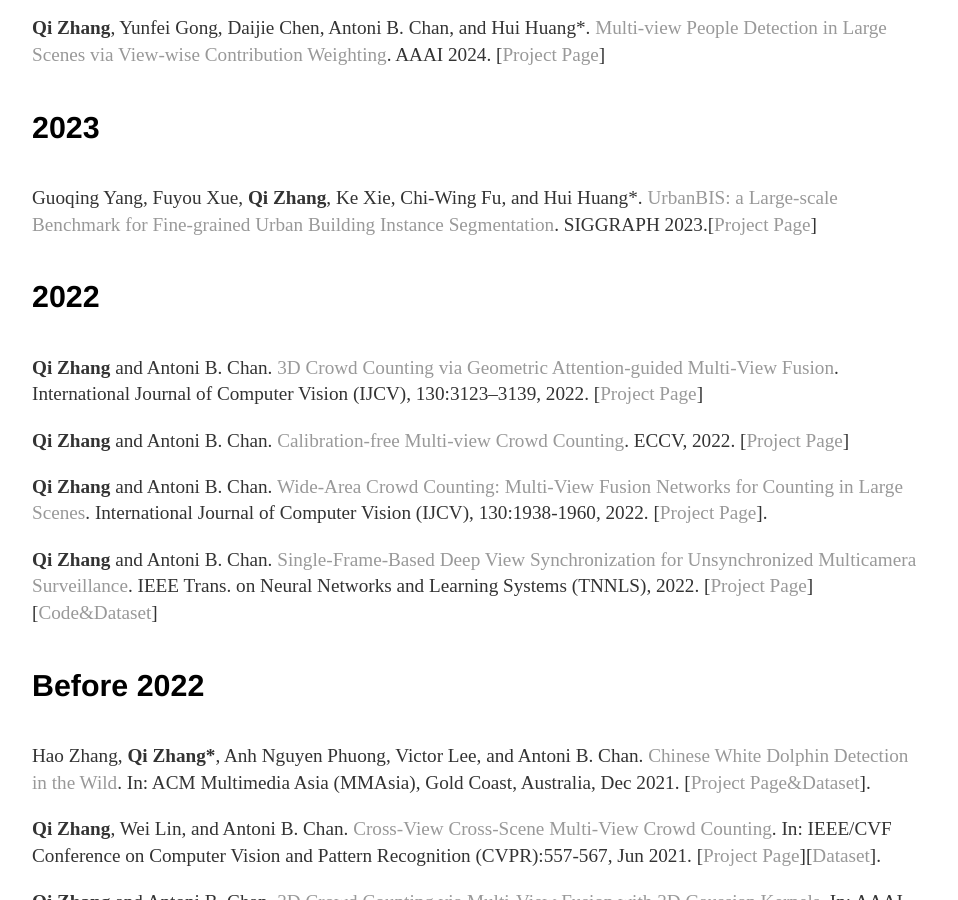
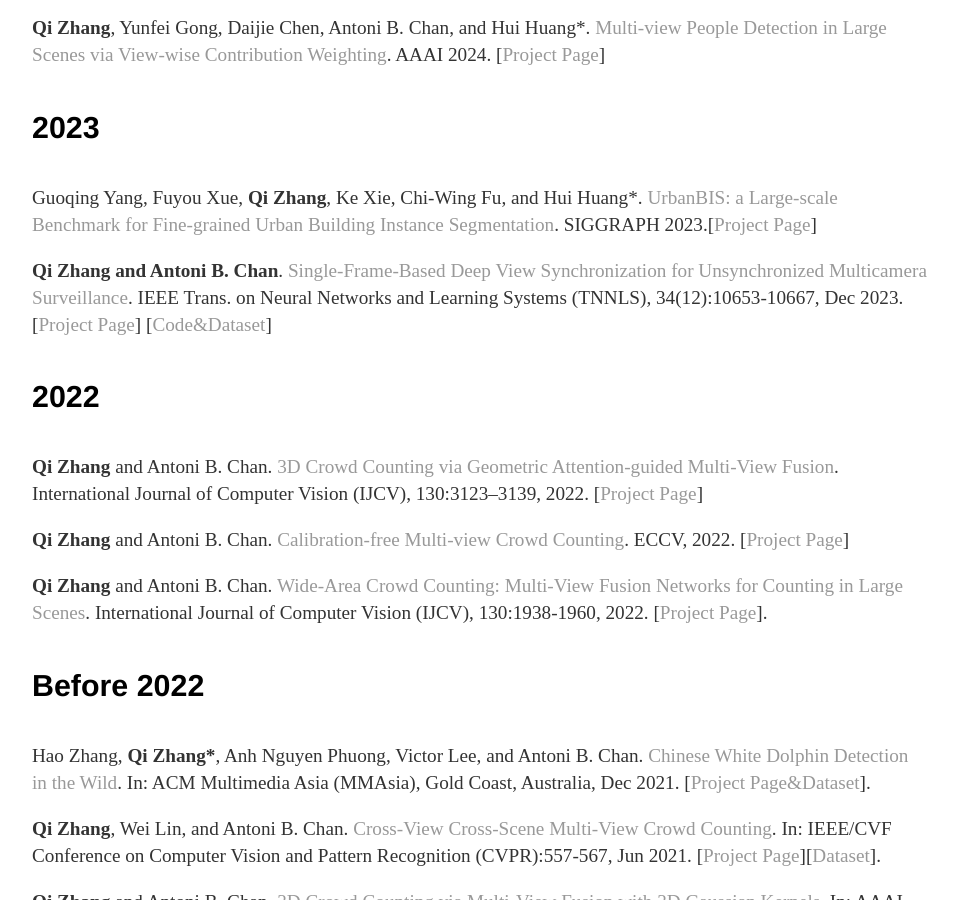
Before and after one commit to zqyq/zqyq.github.io, a Jekyll site: the page built from about/index.html, in a window 1280 px wide and 900 px high, scrolled down 976 px. Shown: the whole window, without its empty margins (160-1118 px from the left). Built offline with Jekyll 4.4.1, drawn with Linux system fonts in a browser that asks for light colours; some of the changed lines change nothing that is shown.

Commit message:
Update index.html

```diff
--- a/about/index.html
+++ b/about/index.html
@@ -46,6 +46,11 @@
 
 		<p>Guoqing Yang, Fuyou Xue, <strong>Qi Zhang</strong>, Ke Xie, Chi-Wing Fu, and Hui Huang*. <a href='https://vcc.tech/UrbanBIS'> UrbanBIS: a Large-scale Benchmark
 			for Fine-grained Urban Building Instance Segmentation</a>. SIGGRAPH 2023.[<a href="https://vcc.tech/UrbanBIS">Project Page</a>] </p>
+		<p><strong>Qi Zhang and Antoni B. Chan</strong>.
+			<a href='https://ieeexplore.ieee.org/document/9775149'>Single-Frame-Based Deep View Synchronization for Unsynchronized Multicamera Surveillance</a>.
+			IEEE Trans. on Neural Networks and Learning Systems (TNNLS), 34(12):10653-10667, Dec 2023.
+			[<a href="http://visal.cs.cityu.edu.hk/research/umvcc/">Project Page</a>]
+			[<a href="https://github.com/zqyq/Unsynchronized-Multi-Camera-Surveillance---IEEE-TNNLS">Code&Dataset</a>]
 
 		<h4>2022</h4>
 		       <p><strong>Qi Zhang</strong> and Antoni B. Chan.
@@ -66,13 +71,6 @@
 			[<a href="http://visal.cs.cityu.edu.hk/research/cvpr2019wacc/">Project Page</a>].
 			</p>
 
-
-			<p><strong>Qi Zhang</strong> and Antoni B. Chan.
-				<a href='https://ieeexplore.ieee.org/document/9775149'>Single-Frame-Based Deep View Synchronization for Unsynchronized Multicamera Surveillance</a>.
-						IEEE Trans. on Neural Networks and Learning Systems (TNNLS), 2022.
-						[<a href="http://visal.cs.cityu.edu.hk/research/umvcc/">Project Page</a>]
-						[<a href="https://github.com/zqyq/Unsynchronized-Multi-Camera-Surveillance---IEEE-TNNLS">Code&Dataset</a>]
-			</p>
 
                 <h4>Before 2022</h4>
 			<p>Hao Zhang, <strong>Qi Zhang*</strong>, Anh Nguyen Phuong, Victor Lee, and Antoni B. Chan.
```
